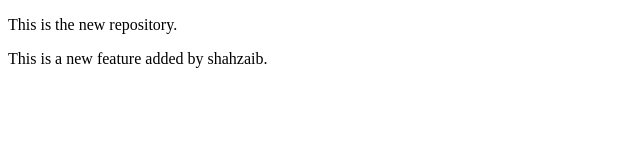
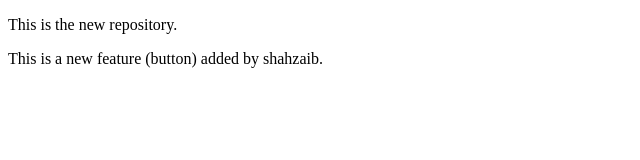
Before and after one commit to ShahzaibSardar/localrepo, a plain HTML site: page index.html in a window 1280 px wide. Shown: the full height of the page, 0-640 px from the left. Drawn offline with Linux system fonts and the light colour scheme.

```diff
--- a/index.html
+++ b/index.html
@@ -7,6 +7,6 @@
 </head>
 <body>
     <p>This is the new repository.</p>
-    <p>This is a new feature added by shahzaib.</p>
+    <p>This is a new feature (button) added by shahzaib.</p>
 </body>
 </html>
```
